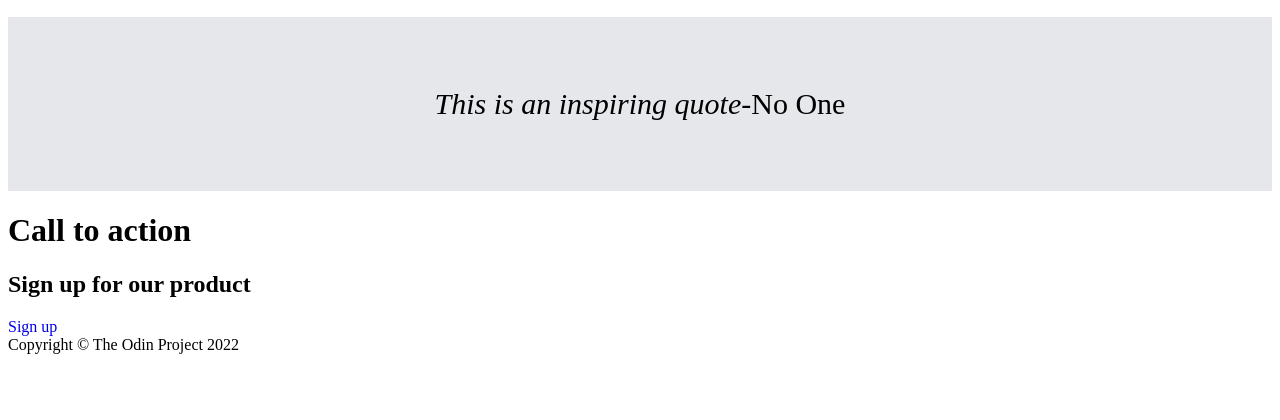
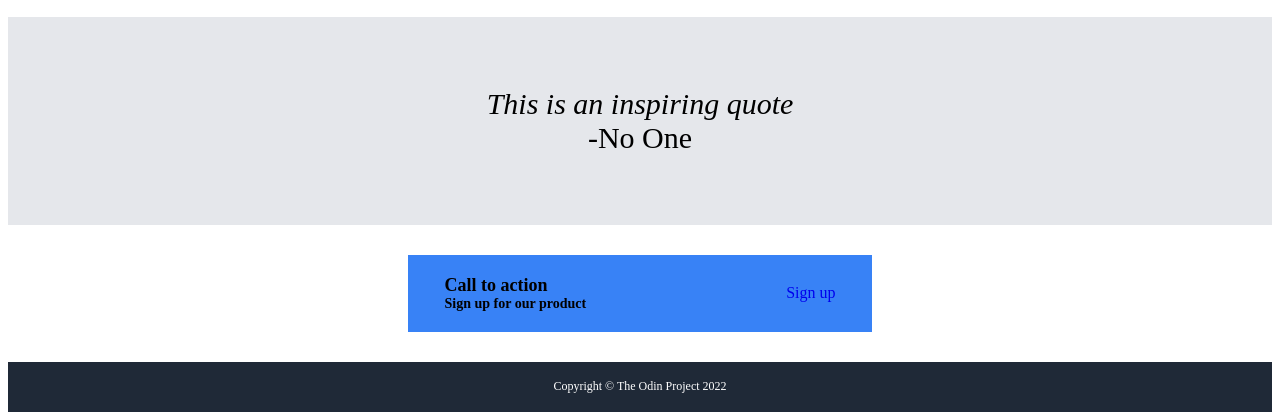
Before and after one commit to atamagaipulsar/landing-page, a plain HTML site: page index.html in a window 1280 px wide. Shown: the part 703-1123 px from the top of the page. Before the commit the page ends 1065 px from the top, so only its background shows below. Drawn offline with Linux system fonts and the light colour scheme.

Commit message:
Edited stylesheet.css

```diff
--- a/stylesheet.css
+++ b/stylesheet.css
@@ -64,6 +64,7 @@ a {
 
 .Third-of-four {
     display: flex;
+    flex-direction: column;
     justify-content: center;
     align-items: center;
     font-size: 30px;
@@ -74,13 +75,33 @@ a {
 
 .Fourth-of-four {
     display: flex;
-    flex-direction: column;
-    justify-content: space-between;
+    justify-content: center;
+    padding: 20px;
+    align-items: center;
+    background-color: #3882F6;
+    margin: 30px 400px;
+    gap: 200px;
 }
 
-.sign {
-    display: flex;
-    justify-content: space-between;
-    padding: 50px 400px;
+.sign-text h1 {
+    padding: 0;
+    margin: 0;
+    font-size: 18px;
 
 }
+
+.sign-text h2 {
+    padding: 0;
+    margin: 0;
+    font-size: 14px;
+}
+
+.footer {
+    display: flex;
+    justify-content: center;
+    align-items: center;
+    background-color: #1f2937;
+    color: white;
+    height: 50px;
+    font-size: 12px;
+}
```
